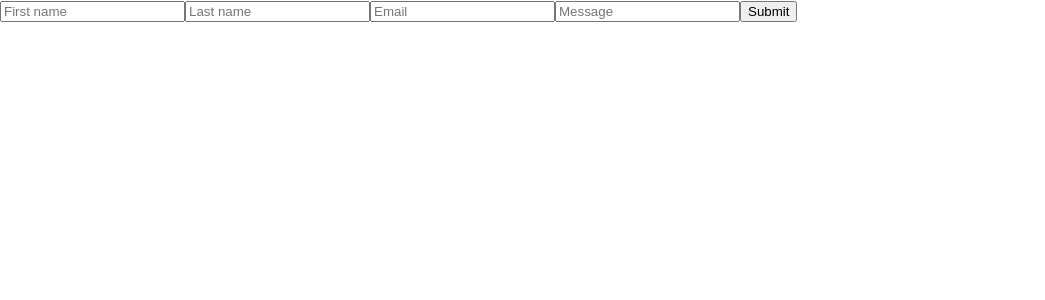
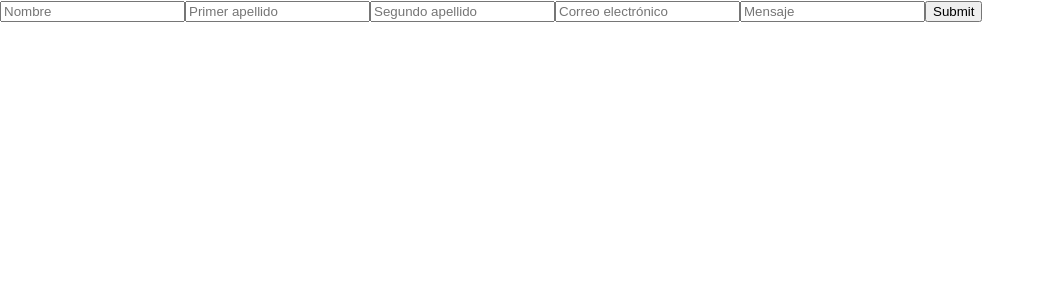
Before and after one commit to bernardolr/IEPAM_NEXTJS_FORM, a Next.js app: page / in a window 1280 px wide. Shown: the top 300 px of the page, without its empty margins (0-1045 px from the left). Built offline with nearby package versions, Linux system fonts and the light colour scheme.

Commit message:
Form basico funcional

```diff
--- /dev/null
+++ b/pages/api/formdata.js
@@ -0,0 +1,12 @@
+export default function handler(req, res) {
+    const body = req.body
+
+    console.log('body: ', body)
+
+    if (!body.firstName || !body.lastName ) {
+        return res.status(400).json({ data: 'first or last name not found'})
+    }
+    res.status(200).json({ data: `${body.firstName} ${body.lastName}`})
+
+
+}
--- a/pages/form.js
+++ b/pages/form.js
@@ -2,12 +2,15 @@ import React from 'react';
 import { useForm } from 'react-hook-form';
 import * as yup from 'yup';
 import { yupResolver } from "@hookform/resolvers/yup";
+import { useRouter } from 'next/router'
 
 export default function form() {
+    const router = useRouter()
 
     const schema = yup.object({
         firstName: yup.string().required().max(80),
         lastName: yup.string().required().max(100),
+        secondLastName: yup.string().required().max(100),
         Email: yup.string().required().email(),
         Message: yup.string().required(),
     }).required()
@@ -15,22 +18,43 @@ export default function form() {
     const { register, handleSubmit, formState: {errors}} = useForm({resolver: yupResolver(schema),
     mode:"onChange" });
 
-    const onSubmit = data => console.log(data)
+    const onSubmit = (data) => {
+        fetch('/api/formdata', {
+        method: 'POST',
+        headers: {
+            'content-type': 'application/json'
+        },
+        body: JSON.stringify(data)
+        })
+        alert(`Es tu nombre: ${data.firstName}?`);
+        router.push('/thankyou');
+    };
 
     return (
-        <form onSubmit={handleSubmit(onSubmit)} action='/' method='post'>
-            <input type='text' placeholder='First name' id='first' {...register("firstName")} />
+        <form onSubmit={handleSubmit(onSubmit)}>
+            {console.log(errors)}
 
-            {errors.firstName && 'First Name Required'}
+            <input type='text' placeholder='Nombre' id='first' {...register("firstName")} name="firstName" />
 
-            <input type='text' placeholder='Last name' id='last' {...register("lastName")} />
+            {errors.firstName?.message}
 
-            {errors.lastName && 'Last Name Required'}
+            <input type='text' placeholder='Primer apellido' id='last' {...register("lastName")} name="lastName"/>
 
-            <input type='email' placeholder='Email' id='email' {...register("Email")} />
-            {errors.Email && 'Email Required'}
-            <input type='textarea' placeholder='Message' id='message' {...register("Message")} />
-            {errors.Message && 'Message Required'}
+            {errors.lastName?.message}
+
+            <input type='text' placeholder='Segundo apellido' id='second last' {...register("lastName")} name="secondLastName"/>
+
+            {errors.secondLastName?.message}
+
+            <input type='email' placeholder='Correo electrónico' id='email' {...register("Email")} name="Email"/>
+
+            {errors.Email?.message}
+
+            <input type='textarea' placeholder='Mensaje' id='message' {...register("Message")} name="Message"/>
+
+            {errors.Message?.message}
+
+
             <button type='submit'>Submit</button>
 
         </form>
--- /dev/null
+++ b/pages/thankyou.js
@@ -0,0 +1,3 @@
+export default function Thanks() {
+    return (<div>Thank You!</div>)
+}
```
